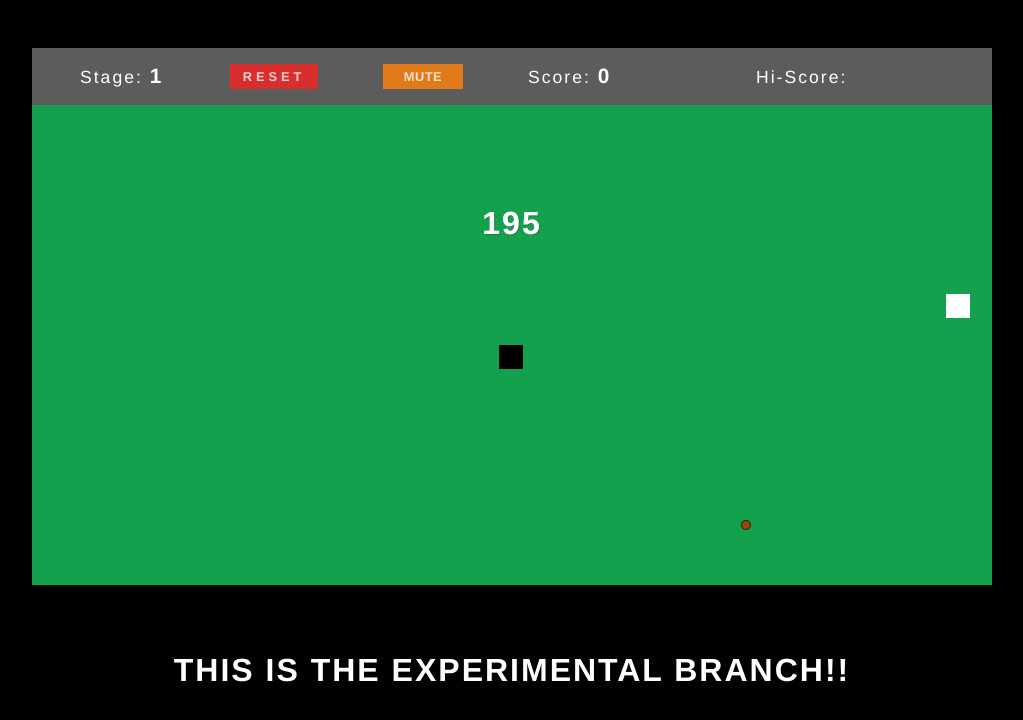
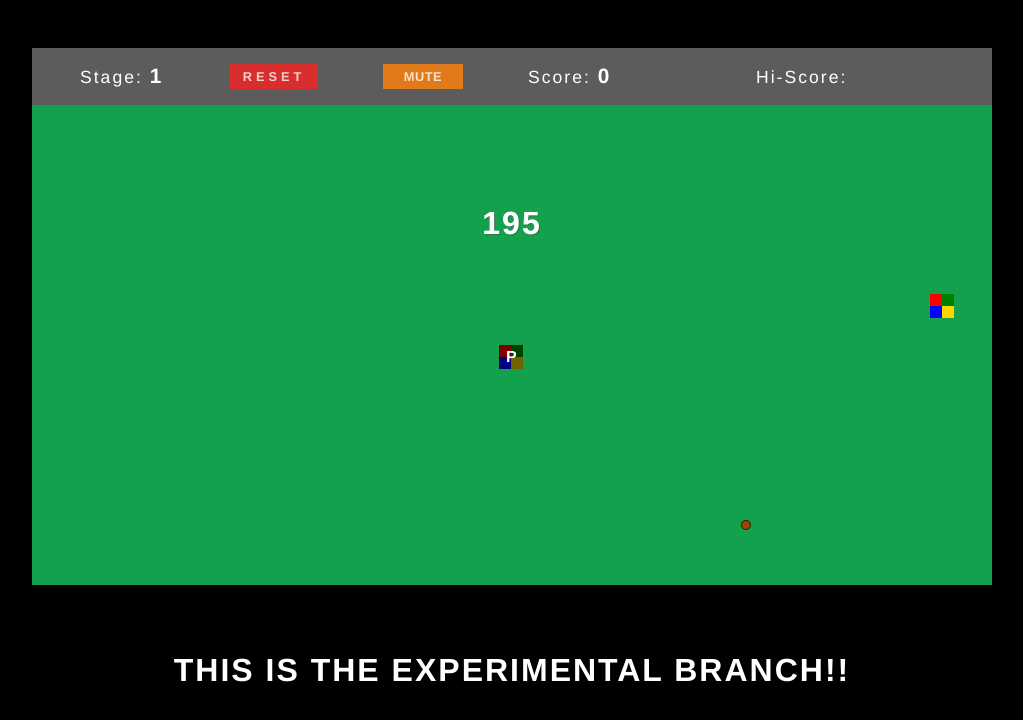
Before and after one commit to gregoriB/simple-game-React, a React (Create React App) app: page / in a window 1280 px wide. Shown: the top 720 px of the page, without its empty margins (128-1151 px from the left). Built offline with nearby package versions, Linux system fonts and the light colour scheme.

Commit message:
changed collision detection code

```diff
--- a/src/components/Hazard.js
+++ b/src/components/Hazard.js
@@ -80,7 +80,38 @@ class Hazard extends Component {
           left: hazards.x[this.props.index],
           padding: this.props.hazardSize,
         }}
-      />
+      >
+        <div className='marker'
+        style={{
+          top: 0,
+          left: 0,
+          width: hazards.size - 2,
+          height: hazards.size - 2
+          }}
+        />
+        <div className='marker'
+        style={{
+          top: 0,
+          left: hazards.size,
+          width: hazards.size - 2,
+          height: hazards.size - 2
+          }}
+        />
+        <div className='marker' style={{
+          top: hazards.size,
+          left: hazards.size,
+          width: hazards.size - 2,
+          height: hazards.size - 2
+          }}
+        />
+        <div className='marker' style={{
+          top: hazards.size,
+          left: 0,
+          width: hazards.size - 2,
+          height: hazards.size - 2
+          }}
+        />
+      </div>
     )
   }
 }
--- a/src/components/Player.js
+++ b/src/components/Player.js
@@ -12,12 +12,24 @@ class Player extends Component {
       return this.props.nextStage();
     }
     if (player.isReady) {  //prevents the player from picking up food during if is spawns on them during the pre-game countdown.
-      food.x.forEach((item, index) => {
-        const pSize = player.size;
-        const posX = Math.round(this.props.playerPos[0]-(pSize/2));
-        const posY = Math.round(this.props.playerPos[1]-(pSize/2));
-        if ((item >= posX-2 && item <= (posX + (pSize+food.size)*2)) &&
-        (food.y[index] >= posY-2 && food.y[index] <= (posY + (pSize+food.size)*2))) {
+      food.x.forEach((foodX, index) => {
+        const playerData = {
+                x: this.props.playerPos[0],
+                y: this.props.playerPos[1],
+                width: player.size*2,
+                height: player.size*2
+              }
+        const foodData = {
+                x: foodX,
+                y: food.y[index],
+                width: food.size*2,
+                height: food.size*2
+              }
+        if (  playerData.x < foodData.x + foodData.width &&
+              playerData.x + playerData.width > foodData.x &&
+              playerData.y < foodData.y + foodData.height &&
+              playerData.y + playerData.height > foodData.y ) {
+
             food.color.splice(index, 1);
             food.x.splice(index, 1);
             food.y.splice(index, 1);
@@ -30,21 +42,31 @@ class Player extends Component {
   }
 
   handleTouchHazard = () => {
-    hazards.x.forEach((item, index) => {
-      const pSize = player.size;
-      const posX = Math.round(this.props.playerPos[0]-(pSize/2));
-      const posY = Math.round(this.props.playerPos[1]-(pSize/2));
-      if ((item >= posX - (hazards.size *1.7) && item <= posX + (hazards.size * 2.8)) && //right and left respectively
-      (hazards.y[index] >= posY - hazards.size*1.8 && hazards.y[index] <= posY + (hazards.size*2.6))) {  //bottom and top respectively
-        this.props.setGameOver();
+    hazards.x.forEach((hazardX, index) => {
+      const playerData = {
+              x: this.props.playerPos[0],
+              y: this.props.playerPos[1],
+              size: player.size*2
+            }
+      const hazardData = {
+              x: hazardX,
+              y: hazards.y[index],
+              size: hazards.size*2
+            }
+      if (  playerData.x < hazardData.x + hazardData.size &&
+            playerData.x + playerData.size > hazardData.x &&
+            playerData.y < hazardData.y + hazardData.size &&
+            playerData.y + playerData.size > hazardData.y ) {
+
+        return this.props.setGameOver();
       }
     });
   }
 
-  handlePlayerMove = (index, value) => {
+  handlePlayerMove = (index, distance) => {
     const newPlayerPos = [...this.props.playerPos];
     const boundary = index === 0 ? map.width-player.size : map.height-player.size;
-    newPlayerPos.splice(index, 1, newPlayerPos[index] + value)
+    newPlayerPos.splice(index, 1, newPlayerPos[index] + distance)
     if (newPlayerPos[index] < 0 || newPlayerPos[index] > boundary - player.size){
 
       return;
@@ -179,7 +201,43 @@ class Player extends Component {
         left: this.props.playerPos[0],
         top: this.props.playerPos[1]
       }}
+      >
+        <div className='playerMarker'
+        style={{
+          top: 0,
+          left: 0,
+          width: player.size - 2,
+          height: player.size - 2
+          }}
         />
+        <div className='playerMarker'
+        style={{
+          top: 0,
+          left: player.size,
+          width: player.size - 2,
+          height: player.size - 2
+          }}
+        />
+        <div className='playerMarker' style={{
+          top: player.size,
+          left: player.size,
+          width: player.size - 2,
+          height: player.size - 2
+          }}
+        />
+        <div className='playerMarker' style={{
+          top: player.size,
+          left: 0,
+          width: player.size - 2,
+          height: player.size - 2
+          }}
+        />
+        <div className='playerTag'
+          style={{}}
+        >
+        P
+        </div>
+      </div>
     )
   }
 }
--- a/src/helpers/variables.js
+++ b/src/helpers/variables.js
@@ -65,7 +65,7 @@ export const hazards = {
       X = 960;
       horizontal = 'left';
     } else {
-      X = -40;
+      X = -24;
       horizontal = 'right';
     }
     if (num % 2 === 0) {
--- a/src/styles/styles.css
+++ b/src/styles/styles.css
@@ -57,8 +57,10 @@ span {
 
 .hazard {
   background: rgb(184, 196, 199);
+  display: inline-block;
   margin: 0;
   position: absolute;
+  border: none;
   /* border: 4px dotted rgb(0, 0, 0); */
   /* border-radius: 50%; */
   /* animation-name: spin;
@@ -164,4 +166,63 @@ div button {
   background: rgba(224, 26, 26, 0.774);
   transform: scale(.9);
   transition: .05s;
+  margin: 0;
+  display: inline-block;
 }
+
+.marker {
+  position: absolute;
+  padding: 1px;
+  margin: 0;
+}
+
+.marker:nth-of-type(1) {
+  background: red;
+}
+
+.marker:nth-of-type(2) {
+  background: green;
+}
+
+.marker:nth-of-type(3) {
+  background: gold;
+}
+
+.marker:nth-of-type(4) {
+  background: blue;
+}
+
+.playerMarker {
+  position: absolute;
+  padding: 1px;
+  margin: 0;
+}
+
+.playerMarker:nth-of-type(1) {
+  background: rgb(131, 0, 0);
+}
+
+.playerMarker:nth-of-type(2) {
+  background: rgb(0, 66, 0);
+}
+
+.playerMarker:nth-of-type(3) {
+  background: rgb(116, 98, 1);
+}
+
+.playerMarker:nth-of-type(4) {
+  background: rgb(1, 1, 129);
+}
+
+.playerTag {
+  position: absolute;
+  top: 0;
+  left: 0;
+  text-align: center;
+  font-weight: bold;
+  font-size: 1rem;
+  padding: .2rem;
+  margin: 0;
+  display: inline-block;
+  padding-left: 7px;
+}
```
Lines whose indentation alone changed are shown as unchanged.
